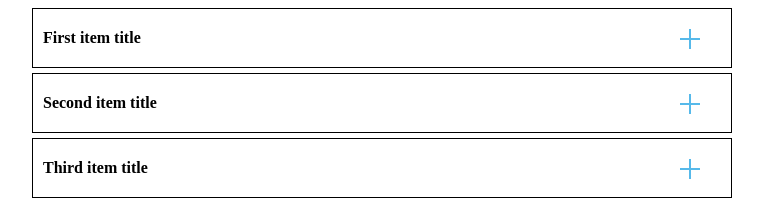
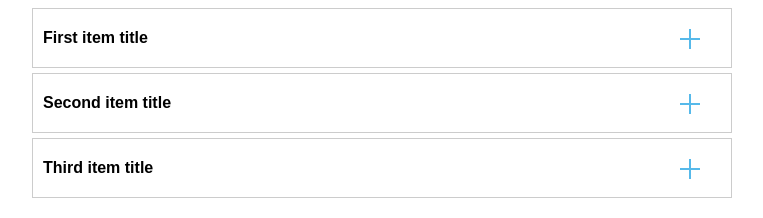
Before and after one commit to elenazvonenko15/lesson20, a website: page src/index.html in a window 1280 px wide. Shown: the whole page, without its empty margins (258-1021 px from the left). Drawn offline with nearby package versions, Linux system fonts and the light colour scheme.

Commit message:
first commit

```diff
--- a/src/index.html
+++ b/src/index.html
@@ -9,21 +9,23 @@
         .accordion-wrap {
             max-width: 700px;
             margin: 0 auto;
+            font-family: Arial;
         }
-        .accordion-title {
+        .accordion-item .accordion-title {
             padding: 20px 10px;
-            border: 1px solid #000;
+            border: 1px solid #ccc;
             font-weight: 600;
             cursor: pointer;
             position: relative;
             margin-top: 5px;
         }
-        .accordion-content {
+        .accordion-item .accordion-content {
             padding: 20px;
             border: 1px solid #ccc;
+            background-color: rgba(86, 185, 234, .1);
             display: none;
         }
-        .accordion-title:before,  .accordion-title:after{
+        .accordion-item .accordion-title:before, .accordion-item .accordion-title:after{
             position: absolute;
             content: '';
             display: block;
@@ -36,12 +38,12 @@
             right: 40px;
             top: 20px;
         }
-        .accordion-title:before {
+        .accordion-item .accordion-title:before {
             -webkit-transform: rotate(90deg);
             -ms-transform: rotate(90deg);
             transform: rotate(90deg);
         }
-        .active .accordion-title:after {
+        .accordion-item.active .accordion-title:after {
             -webkit-transform: rotate(90deg);
             -ms-transform: rotate(90deg);
             transform: rotate(90deg);
```
